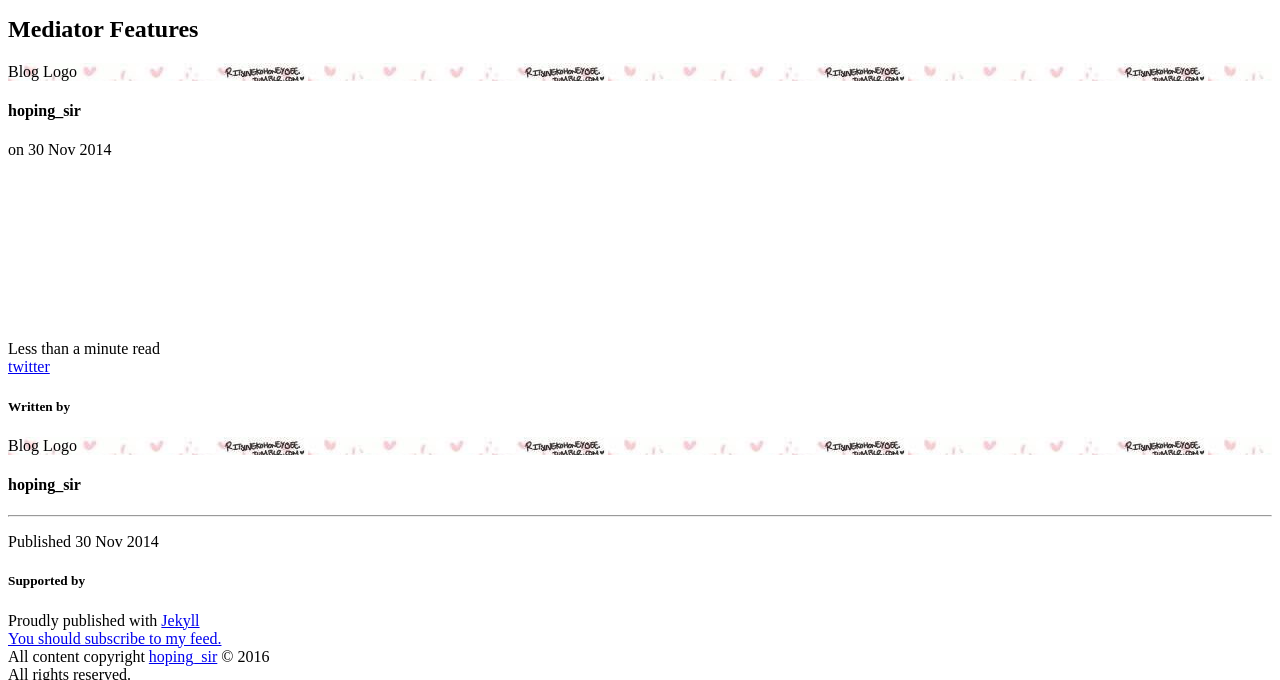
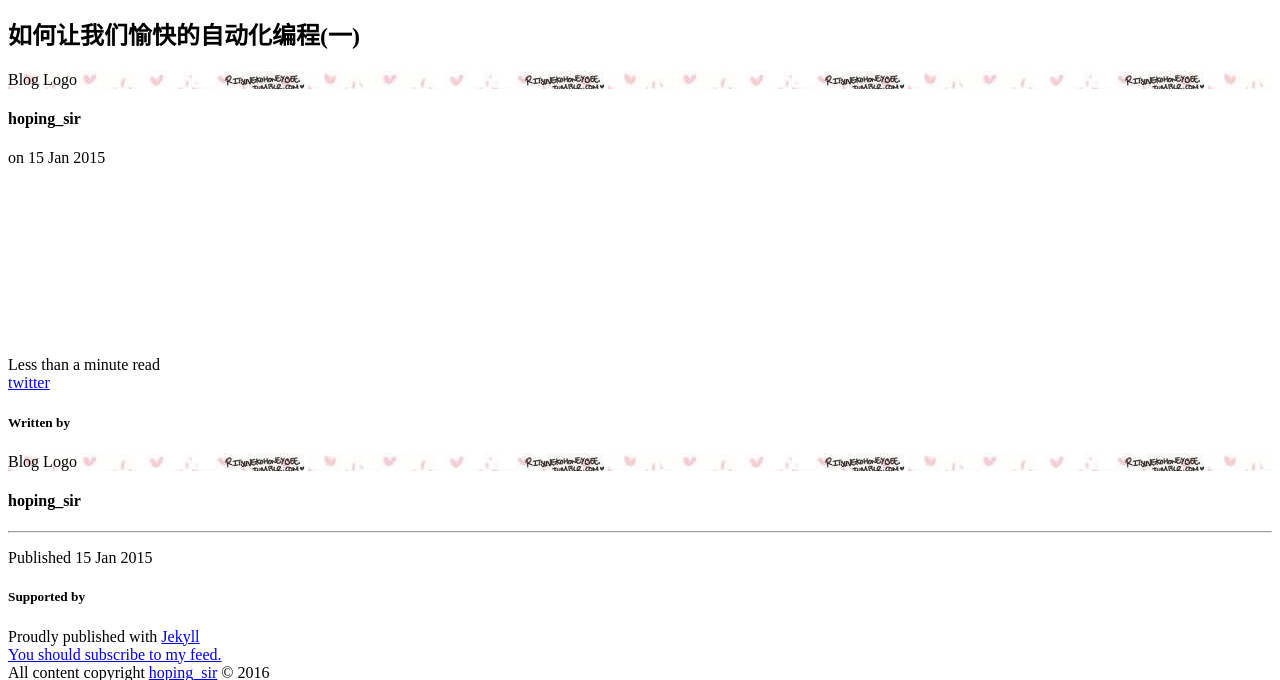
Before and after one commit to BlankSpace007/BlankSpace007.github.io, a Jekyll site: the page built from _posts/2015-01-15-如何让我们愉快的自动化编程(一).markdown, in a window 1280 px wide, cut to the strip 130-810 px from the top of the page. Built offline with Jekyll 4.4.1, drawn with Linux system fonts in a browser that asks for light colours; nearby versions of some CDN libraries; Markdown is read by kramdown in place of the engine named in the settings.

Commit message:
修改博客

```diff
--- a/_posts/2015-01-15-如何让我们愉快的自动化编程(一).markdown
+++ b/_posts/2015-01-15-如何让我们愉快的自动化编程(一).markdown
@@ -1,7 +1,7 @@
 ---
 layout: post
-title:  "Mediator Features"
-date:   2014-11-30 14:34:25
+title:  "如何让我们愉快的自动化编程(一)"
+date:   2015-01-15 14:34:25
 categories: mediator feature
 tags: featured
 image: /assets/article_images/2014-11-30-mediator_features/night-track.JPG
```
